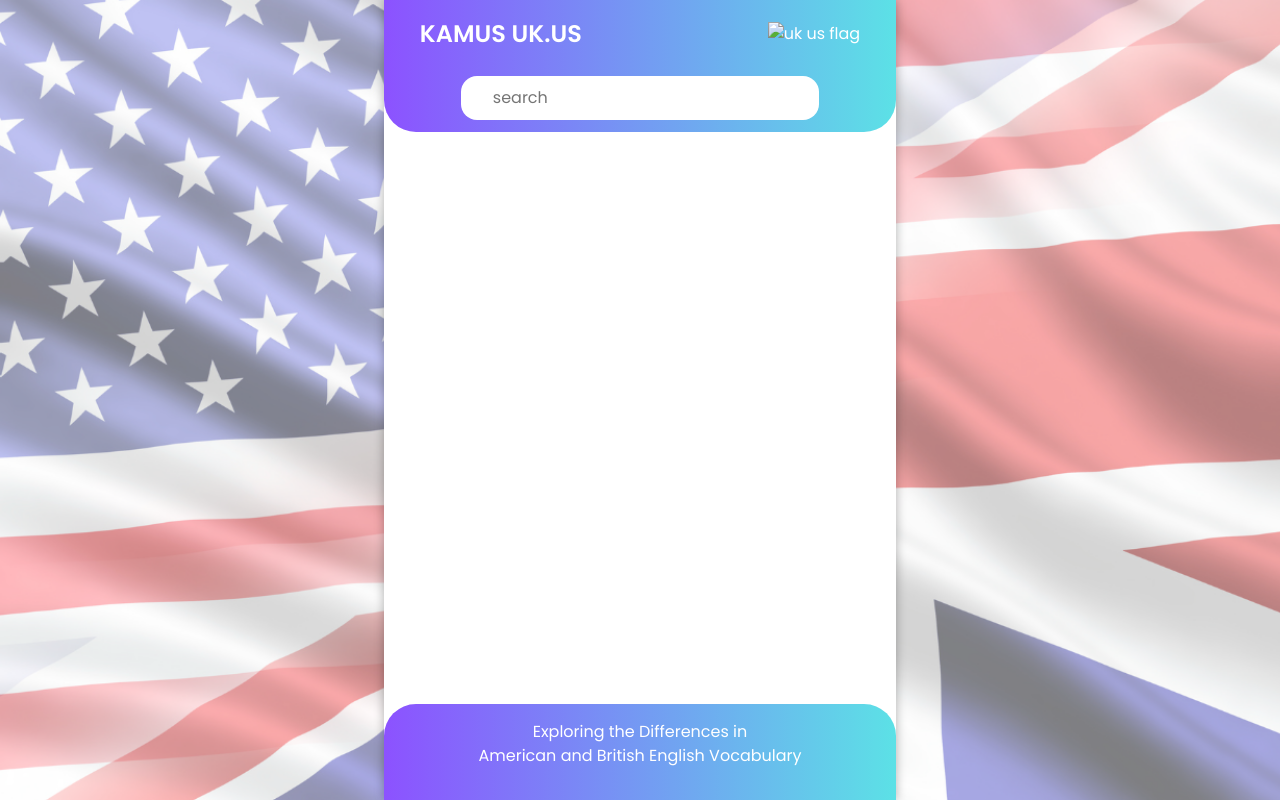
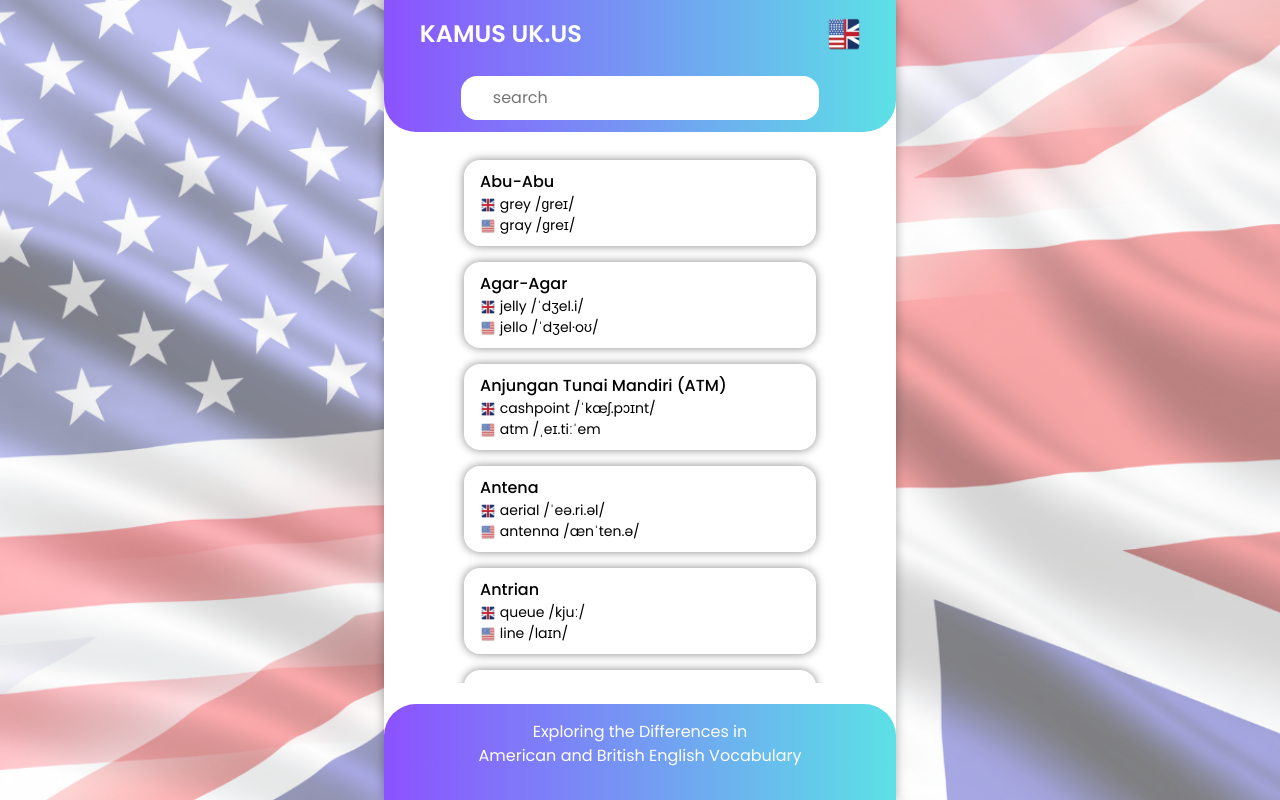
Before and after one commit to ilhamtaope/usukdictionary, a plain HTML site: page index.html in a window 1280 px wide. Drawn offline with nearby package versions, Linux system fonts and the light colour scheme; no server answers.

Commit message:
save file

```diff
--- a/index.html
+++ b/index.html
@@ -43,7 +43,7 @@
           <span>Kamus UK.US</span>
         </div>
         <div class="navbar-right">
-          <img src="/assets/images/us_uk.png" alt="uk us flag" />
+          <img src="us_uk.png" alt="uk us flag" />
         </div>
       </nav>
       <!-- nav end -->
--- a/main.js
+++ b/main.js
@@ -3,7 +3,7 @@ const search = document.getElementById("search");
 
 async function getData() {
   try {
-    const response = await fetch("/assets/data.json");
+    const response = await fetch("data.json");
     if (!response.ok) {
       throw new Error("Fetch error");
     }
```
